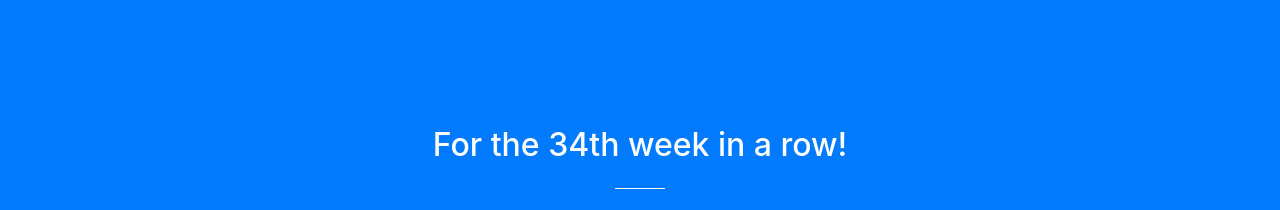
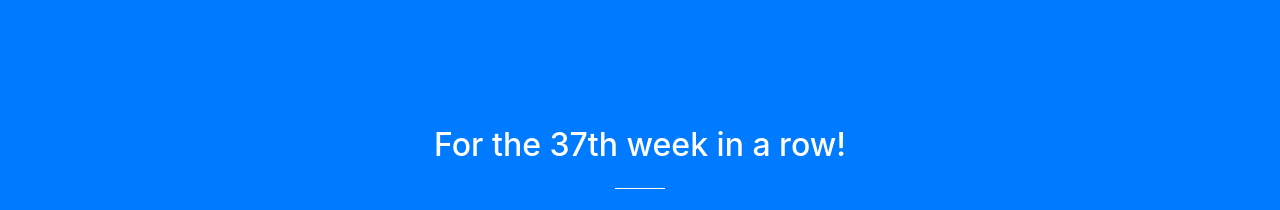
Before and after one commit to fbocain/goodest, a website with bundled scripts: page index.html in a window 1280 px wide. Shown: the part 802-1012 px from the top of the page. Built offline with nearby package versions, Linux system fonts and the light colour scheme.

Commit message:
Update index.html

```diff
--- a/index.html
+++ b/index.html
@@ -75,7 +75,7 @@
       <div class="container">
         <div class="row">
           <div class="col-lg-8 mx-auto text-center">
-            <h2 class="section-heading text-white">For the 34th week in a row!</h2>
+            <h2 class="section-heading text-white">For the 37th week in a row!</h2>
             <hr class="light my-4">
             <p class="text-faded mb-4">Gooder than the competition!</p>
             <a class="btn btn-light btn-xl js-scroll-trigger" href="#services">It's Donovan!</a>
```
